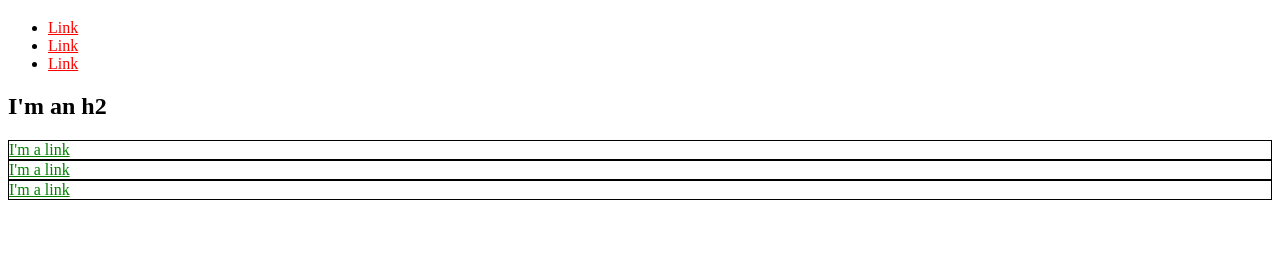
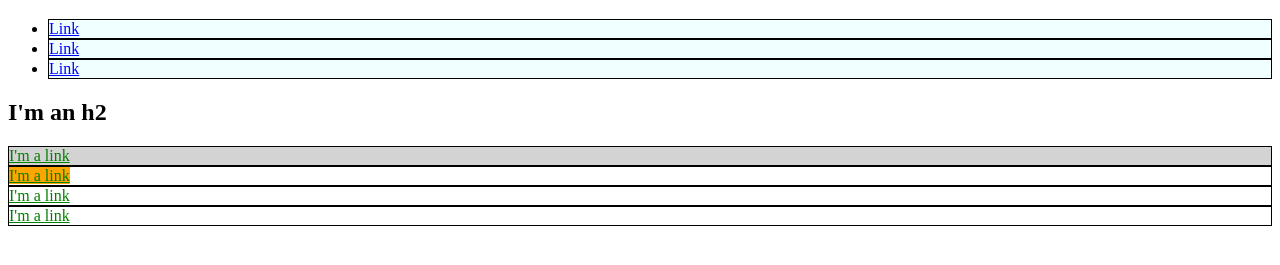
Before and after one commit to smithb16/smithb16.github.io, a plain HTML site: page index.html in a window 1280 px wide. Shown: the part 61-326 px from the top of the page. Drawn offline with Linux system fonts and the light colour scheme.

Commit message:
Refactor to remove inline styling.

```diff
--- a/index.html
+++ b/index.html
@@ -3,63 +3,72 @@
   <head>
     <meta charset="UTF-8" />
     <title>Test Page: Don't Panic</title>
+    <style>
+      li > a {
+        color: blue;
+      }
+      div,
+      li {
+        border: 1px solid black;
+      }
+      #exec-bio {
+        background-color: lightgray;
+      }
+      .bio-box {
+        border: 1px solid black;
+      }
+      .bio-box > a {
+        color: green;
+      }
+      #prominent {
+        background-color: orange;
+      }
+      .sidebar-link {
+        background-color: azure;
+      }
+    </style>
   </head>
   <body>
     <h1>I'm an h1</h1>
     <ul>
-      <li>
-        <a
-          href="https://www.example.com/"
-          rel="noopener"
-          target="_blank"
-          style="color: red;"
+      <li class="sidebar-link">
+        <a href="https://www.example.com/" rel="noopener" target="_blank"
           >Link</a
         >
       </li>
-      <li>
-        <a
-          href="https://www.example.com/"
-          rel="noopener"
-          target="_blank"
-          style="color: red;"
+      <li class="sidebar-link">
+        <a href="https://www.example.com/" rel="noopener" target="_blank"
           >Link</a
         >
       </li>
-      <li>
-        <a
-          href="https://www.example.com/"
-          rel="noopener"
-          target="_blank"
-          style="color: red;"
+      <li class="sidebar-link">
+        <a href="https://www.example.com/" rel="noopener" target="_blank"
           >Link</a
         >
       </li>
     </ul>
     <h2>I'm an h2</h2>
-    <div style="border: 1px solid black;">
+    <div id="exec-bio" class="bio-box">
+      <a href="https://example.com/" rel="noopener" target="_blank"
+        >I'm a link</a
+      >
+    </div>
+    <div class="bio-box">
       <a
+        id="prominent"
         href="https://example.com/"
         rel="noopener"
         target="_blank"
-        style="color: green;"
         >I'm a link</a
       >
     </div>
-    <div style="border: 1px solid black;">
-      <a
-        href="https://example.com/"
-        rel="noopener"
-        target="_blank"
-        style="color: green;"
+    <div class="bio-box">
+      <a href="https://example.com/" rel="noopener" target="_blank"
         >I'm a link</a
       >
     </div>
-    <div style="border: 1px solid black;">
-      <a
-        href="https://example.com/"
-        rel="noopener"
-        target="_blank"
-        style="color: green;"
+    <div class="bio-box">
+      <a href="https://example.com/" rel="noopener" target="_blank"
         >I'm a link</a
       >
     </div>
```
